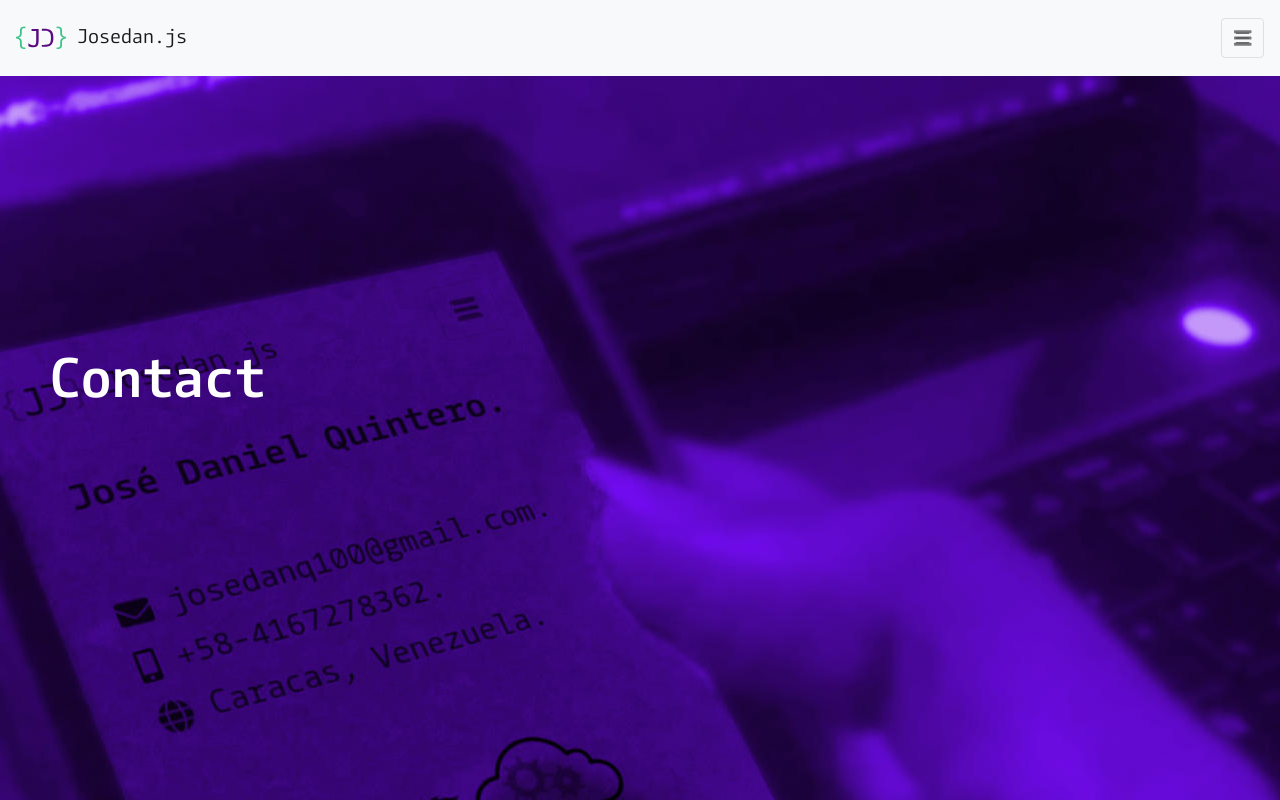
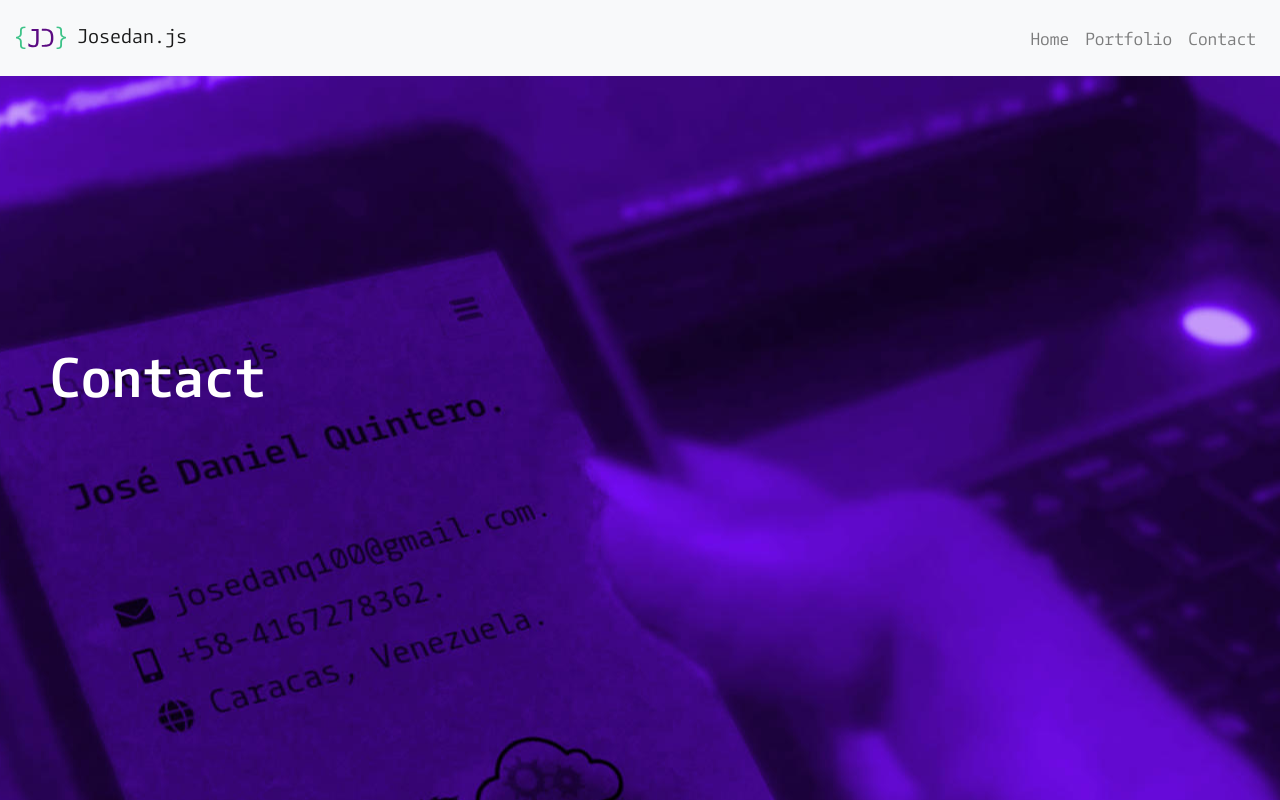
Before and after one commit to josedan10/josedan.js, a Vue app: page /#/Contact in a window 1280 px wide. Shown: the top 800 px of the page. Built offline with nearby package versions, Linux system fonts and the light colour scheme.

Commit message:
Fixing nav

```diff
--- a/src/components/Nav.vue
+++ b/src/components/Nav.vue
@@ -1,5 +1,5 @@
 <template>
-  <nav class="navbar navbar-light bg-light fixed-top">
+  <nav class="navbar navbar-expand-lg navbar-light bg-light fixed-top">
     <a class="navbar-brand" href="/">
         <Logo class="logo"></Logo> Josedan.js
     </a>
```
